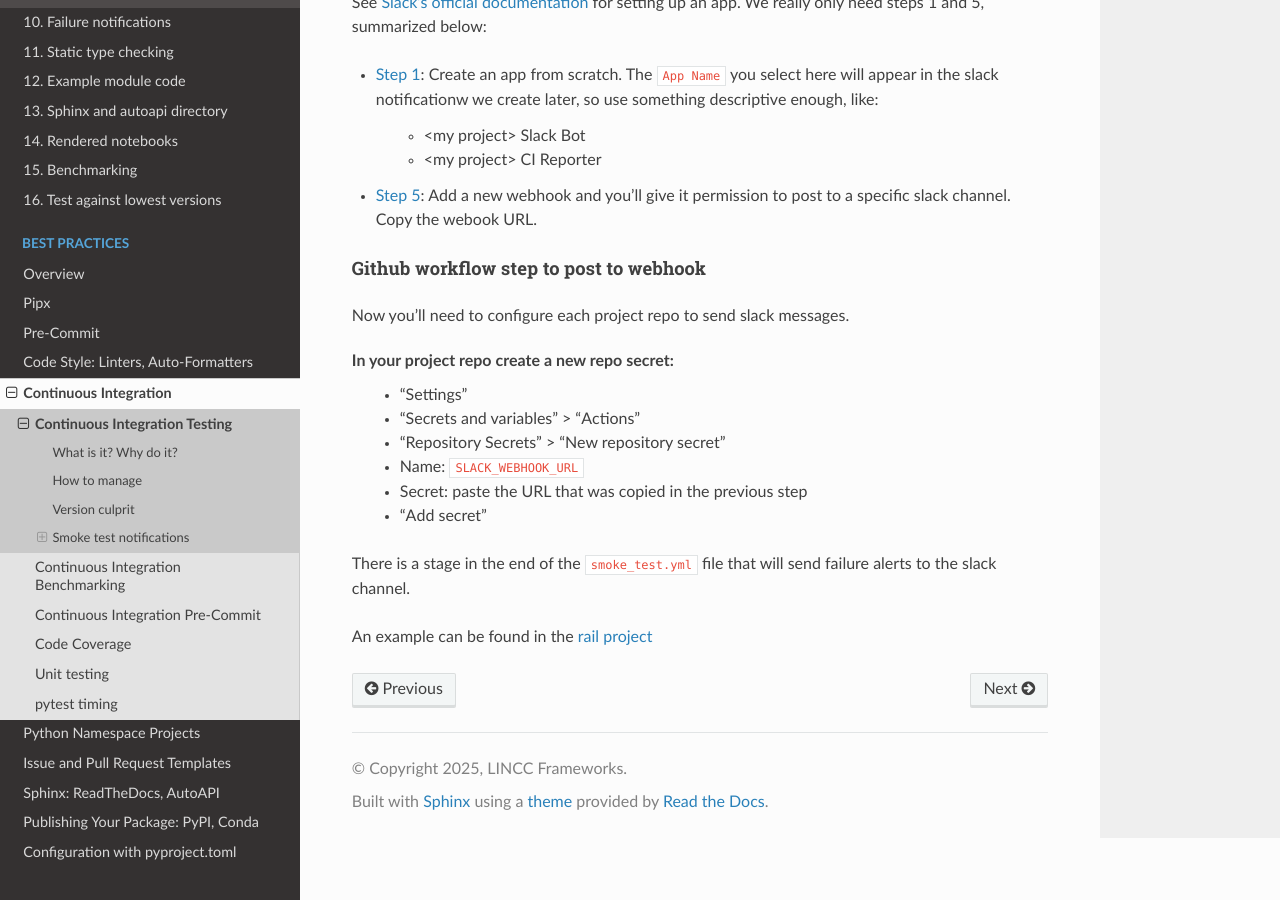
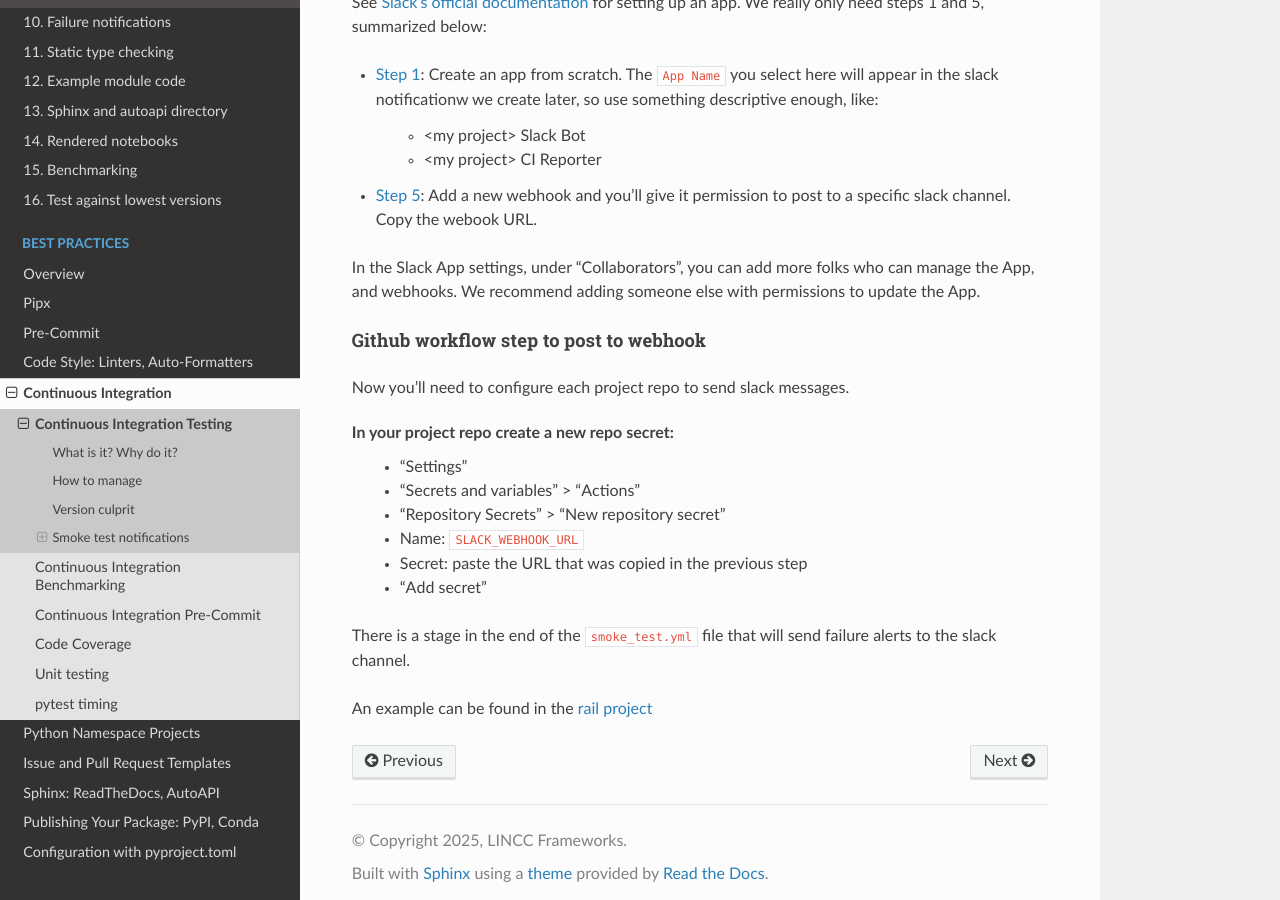
Before and after one commit to lincc-frameworks/python-project-template, a Sphinx documentation site: the page built from docs/practices/ci_testing.rst, in a window 1280 px wide and 900 px high, scrolled down 2303 px. Built offline with Sphinx 7.4.7 and the Read the Docs theme 3.1.0, drawn with Linux system fonts in a browser that asks for light colours; the version number could not be read and is left out.

Commit message:
And talk about collaborators.

```diff
--- a/docs/practices/ci_testing.rst
+++ b/docs/practices/ci_testing.rst
@@ -125,6 +125,9 @@
   webhook and you'll give it permission to post to a specific slack channel.
   Copy the webook URL.
 
+In the Slack App settings, under "Collaborators", you can add more folks who can manage the App,
+and webhooks. We recommend adding someone else with permissions to update the App.
+
 Github workflow step to post to webhook
 ~~~~~~~~~~~~~~~~~~~~~~~~~~~~~~~~~~~~~~~~~~~~~~~~~~~~~~~~~~~~~~~~~~~~~~~~~~~~~~~
 
```
